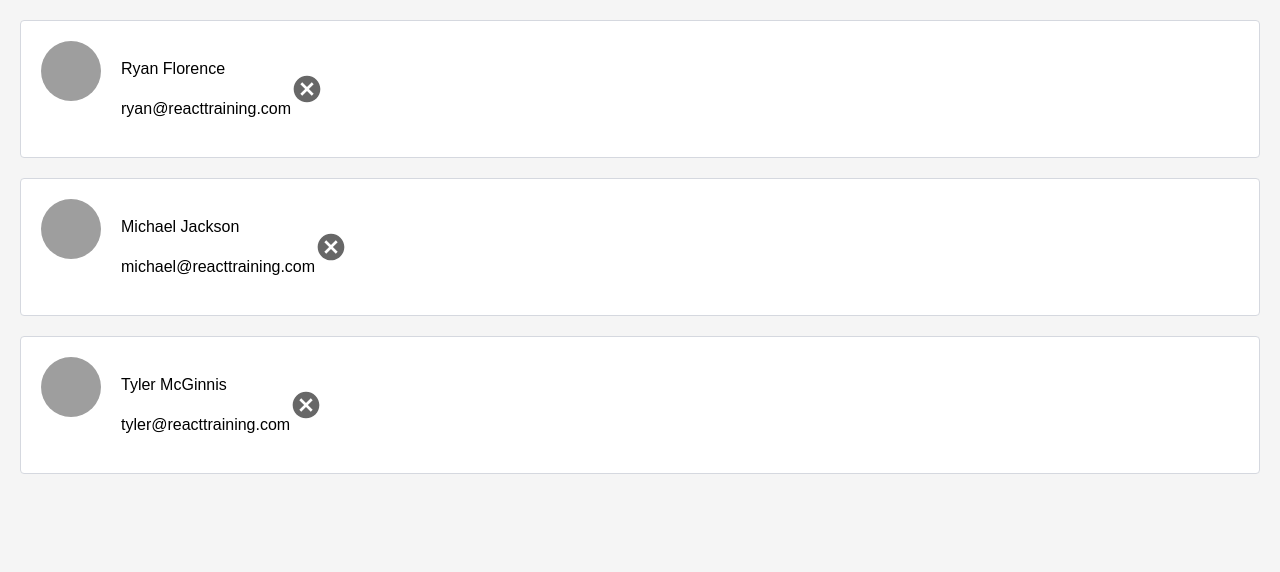
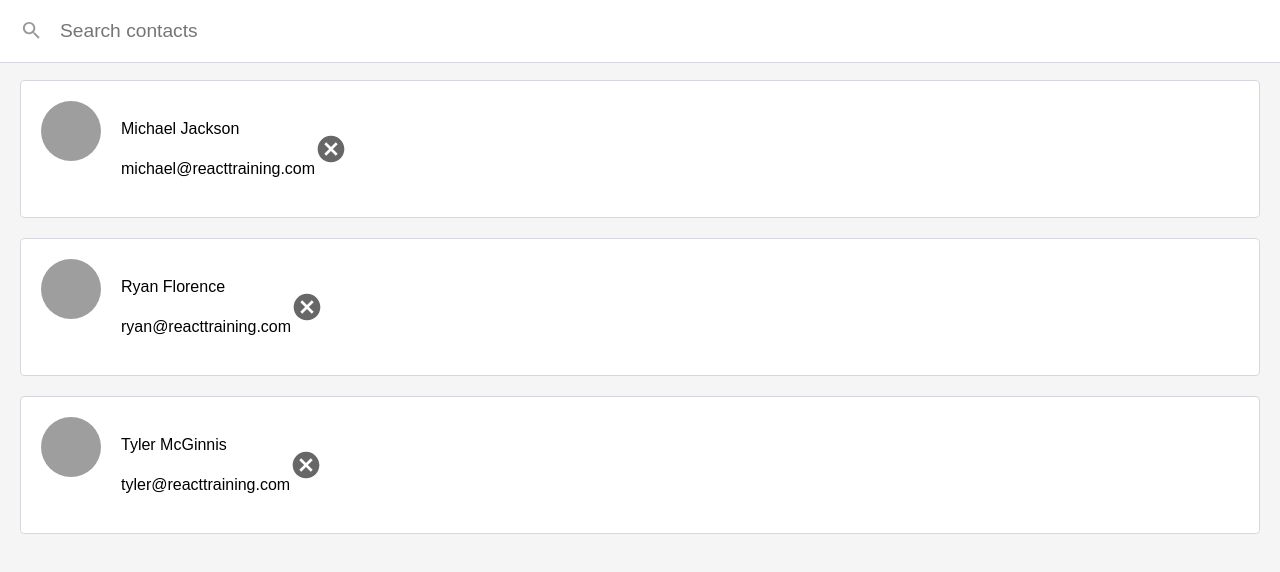
Before and after one commit to soul-diallo/List-of-contact-in-REACT, a React (Create React App) app: page / in a window 1280 px wide. Shown: the top 572 px of the page. Built offline with nearby package versions, Linux system fonts and the light colour scheme.

Commit message:
Je sais plus ce que c'etait

```diff
--- a/package.json
+++ b/package.json
@@ -6,10 +6,12 @@
     "@testing-library/jest-dom": "^5.11.4",
     "@testing-library/react": "^11.1.0",
     "@testing-library/user-event": "^12.1.10",
+    "escape-string-regexp": "^2.0.0",
     "prop-types": "^15.7.2",
     "react": "^17.0.2",
     "react-dom": "^17.0.2",
     "react-scripts": "4.0.3",
+    "sort-by": "^1.2.0",
     "web-vitals": "^1.0.1"
   },
   "scripts": {
--- a/src/ListContact.js
+++ b/src/ListContact.js
@@ -1,32 +1,84 @@
-import React, { Component } from 'react';
+import React, {Component} from 'react';
 import PropTypes from 'prop-types'
+import escapeStringRegexp from "escape-string-regexp";
+import sortBy from 'sort-by'
 
 class ListContacts extends Component {
     static propTypes = {
         contacts: PropTypes.array.isRequired,
         onDeleteContact: PropTypes.func.isRequired
-}
+    }
+
+    state = {
+        query: ''
+    }
+
+    updateQuery = (query) => {
+        this.setState({query: query.trim()})
+    }
+
+    clearQuery = () => {
+        this.setState({ query: ''})
+    }
 
     render() {
+        const { contacts, onDeleteContact } = this.props
+        const { query } = this.state
+
+        let showingContacts
+        if (query) {
+            const match = new RegExp(escapeStringRegexp(query), 'i')
+            showingContacts = contacts.filter((contact) => match.test(contact.name))
+        } else {
+            showingContacts = contacts
+        }
+
+        showingContacts.sort(sortBy('name'))
+
         return (
-            <ol className ='contact-list' >
-                    {this.props.contacts.map((contact) =>(
-                        <li key = {contact.id}className = 'contact-list-item'>
-                            <div className = 'contact-avatar' style= {{backgroundImage: `url(${contact.avatarURL})`}}>
+            <div className='list-contacts'>
+                <div className='list-contacts-top'>
+                    <input
+                        className='search-contacts'
+                        type='text'
+                        placeholder='Search contacts'
+                        value={query}
+                        onChange={(event) => this.updateQuery(event.target.value)}
+                    />
+                </div>
+
+                {showingContacts.length !== contacts.length && (
+                    <div className='showing-contacts'>
+                        <span>Now showing {showingContacts.length} of {contacts.length} total </span>
+                        <button onClick={this.clearQuery}>Show all</button>
+                    </div>
+                )}
+
+                <ol className='contact-list'>
+                    {showingContacts.map((contact) => (
+                        <li key={contact.id} className='contact-list-item'>
+                            <div className='contact-avatar' style={{backgroundImage: `url(${contact.avatarURL})`}}>
                             </div>
                             <div>
                                 <p>{contact.name}</p>
                                 <p>{contact.email}</p>
                             </div>
-                            <button onClick={() => this.props.onDeleteContact(contact)} className = 'contact-remove'>
+                            <button onClick={() => onDeleteContact(contact)} className='contact-remove'>
                                 Remove
                             </button>
                         </li>
                     ))}
                 </ol>
+
+            </div>
         )
     }
-  }
+}
 
+//In our ListContacts component, not only does the component render a form,
+//but it also controls what happens in that form based on user input.
+//In this case, event handlers update the component's state with the user's search query.
+//And as we've learned: any changes to React state will cause a re-render on the page,
+//effectively displaying our live search results.
 
 export default ListContacts
```
Also changed, not shown: 2 other files (tests, documents, lock files or other folders).
